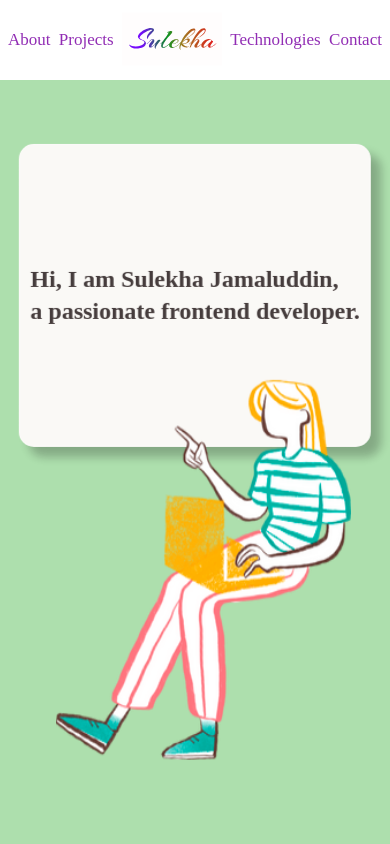
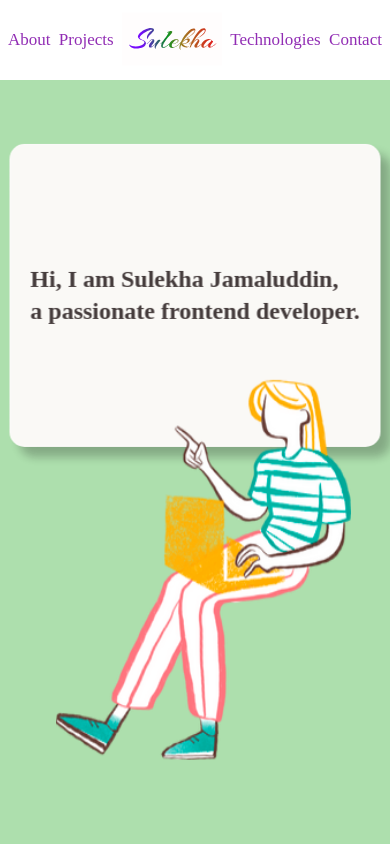
Before and after one commit to sulekhajamaluddin/portfolio, a React (Create React App) app: page / in a window 390 px wide. Shown: the top 844 px of the page. Built offline with nearby package versions, Linux system fonts and the light colour scheme; a web font is replaced by a local one.

Commit message:
Fix alignment of h1 in hero mobile version

```diff
--- a/src/styles/components/Hero.css
+++ b/src/styles/components/Hero.css
@@ -136,8 +136,9 @@
   }
 
   .hero .frame {
-    width: 95%;
+    width: 100%;
     height: 60%;
+    padding: var(--space-small);
     background-color: var(--color-white-pale);
   }
 
```
